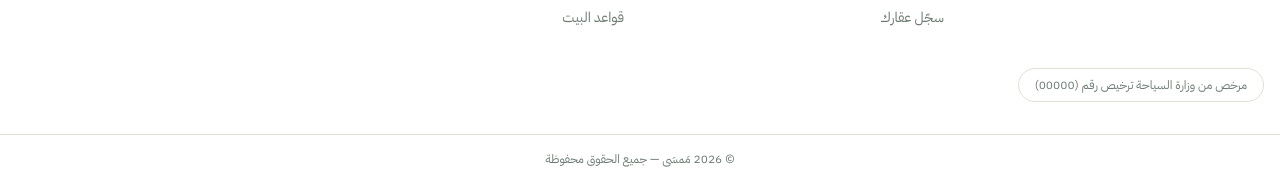
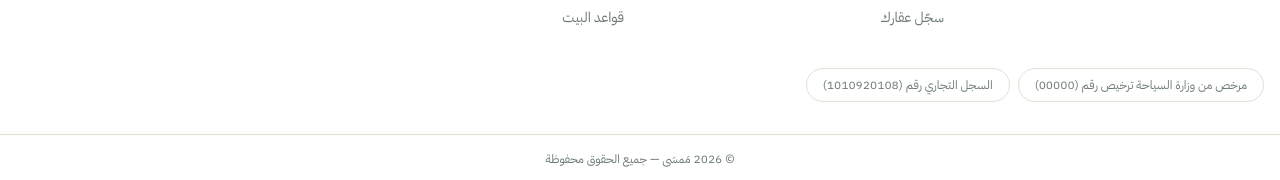
Before and after one commit to vego-group/mamsa-frontend, a Next.js app: page / in a window 1280 px wide. Shown: the part 2716-2896 px from the top of the page. Built offline with nearby package versions, Linux system fonts and the light colour scheme; no server answers.

Commit message:
chore(legal): display commercial registration number in footer

```diff
--- a/messages/en.json
+++ b/messages/en.json
@@ -42,6 +42,7 @@
     "social": "Contact & social",
     "license": "Licensed by {authority}, license no. ({number})",
     "licenseAuthority": "the Ministry of Tourism",
+    "cr": "Commercial registration no. ({number})",
     "rights": "All rights reserved",
     "links": {
       "home": "Home",
--- a/src/components/shared/Footer.tsx
+++ b/src/components/shared/Footer.tsx
@@ -87,9 +87,12 @@ export async function Footer() {
         </div>
       </div>
 
-      <div className="container mx-auto px-4 pb-8">
-        <div className="rounded-full border border-brand-border bg-white/60 px-4 py-2 text-center text-xs text-brand-muted md:inline-block md:text-start">
+      <div className="container mx-auto flex flex-col items-center gap-2 px-4 pb-8 md:flex-row md:items-start">
+        <div className="w-full rounded-full border border-brand-border bg-white/60 px-4 py-2 text-center text-xs text-brand-muted md:w-auto md:text-start">
           {t('license', { authority: t('licenseAuthority'), number: BRAND.licenseNumber })}
+        </div>
+        <div className="w-full rounded-full border border-brand-border bg-white/60 px-4 py-2 text-center text-xs text-brand-muted md:w-auto md:text-start">
+          {t('cr', { number: BRAND.crNumber })}
         </div>
       </div>
 
--- a/src/lib/constants/brand.ts
+++ b/src/lib/constants/brand.ts
@@ -21,6 +21,8 @@ export const BRAND = {
   phone: '+966 50 000 0000',
   licenseNumber: '00000',
   licenseAuthority: 'وزارة السياحة',
+  /** رقم السجل التجاري الصادر من المركز السعودي للأعمال — يُعرض في الفوتر. */
+  crNumber: '1010920108',
 } as const;
 
 /**
```
Also changed, not shown: messages/ar.json, 2 other files (tests, documents, lock files or other folders).
